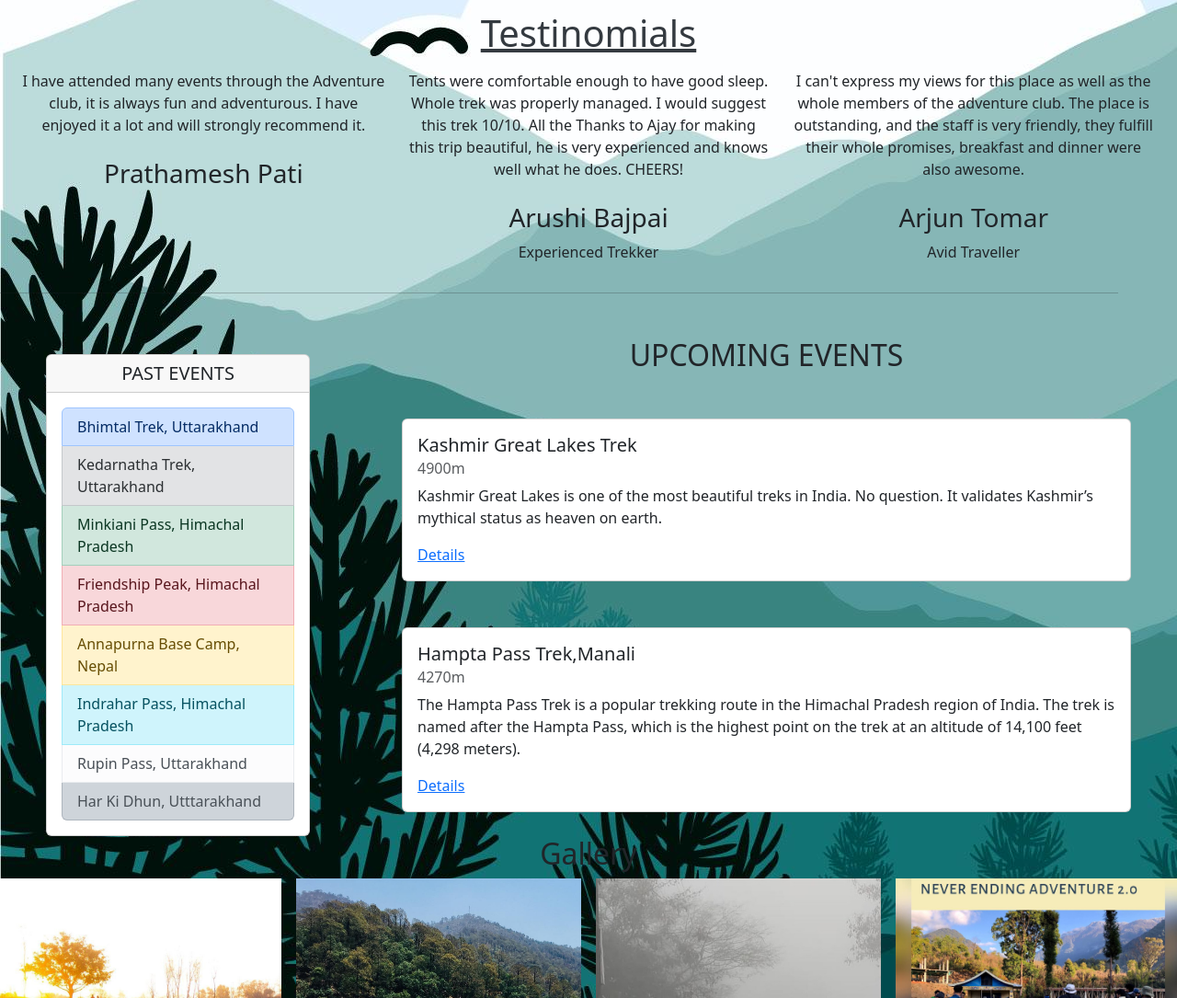
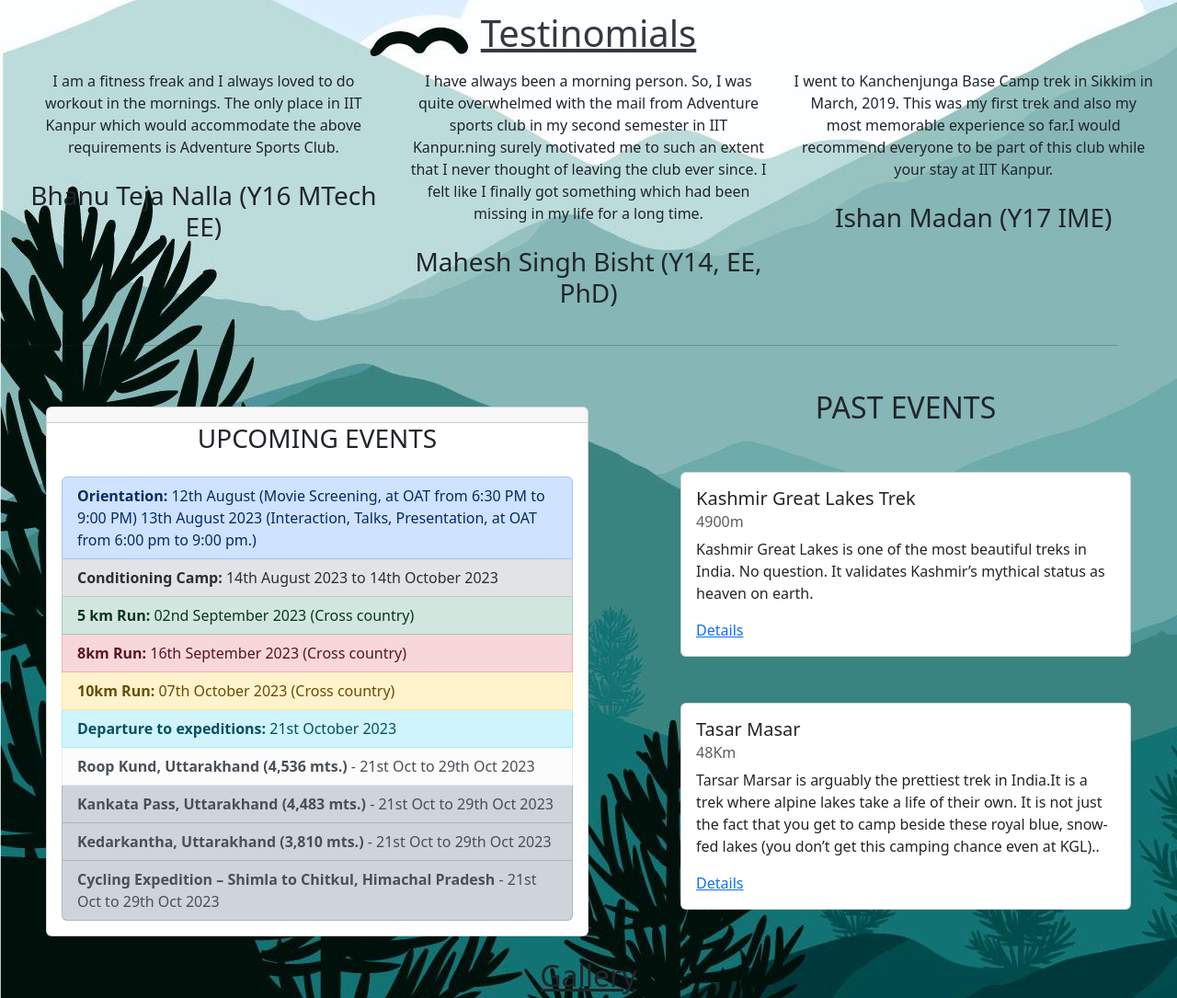
Before and after one commit to Shivang004/Adventure-sports-club, a plain HTML site: page index.html in a window 1280 px wide. Shown: the part 626-1711 px from the top of the page at 92% size. Drawn offline with nearby package versions, Linux system fonts and the light colour scheme.

Commit message:
Add files via upload

```diff
--- a/adv.css
+++ b/adv.css
@@ -38,8 +38,8 @@ body {
 
 .event {
   margin-top: 2rem;
-  width: 65%;
-  width: 70%;
+  /* width: 65%; */
+  width: 50%;
 }
 
 .container {
@@ -129,6 +129,7 @@ body {
 
   .card {
     margin: auto;
+    width: 90%;
   }
 
   .row {
@@ -271,7 +272,13 @@ img {
 img.hover-shadow {
   transition: 0.3s;
 }
+.cblock{
+  display: flex;
 
+}
+.Coordinators{
+  margin: auto;
+}
 .hover-shadow:hover {
   box-shadow: 0 4px 8px 0 rgba(0, 0, 0, 0.2), 0 6px 20px 0 rgba(0, 0, 0, 0.19);
 }
@@ -284,7 +291,7 @@ img.hover-shadow {
 
   .text1 {
     padding-left: 2em;
-    padding-top: 3em;
+    padding-tautoop: 3em;
   }
 
   .container,
@@ -293,7 +300,7 @@ img.hover-shadow {
   }
 
   iframe {
-    width: auto;
+    width: ;
   }
 }
 
@@ -310,7 +317,7 @@ img.hover-shadow {
 }
 
 @media only screen and (max-width: 680px) {
-  .rounded-circle {
+  .cblock {
     display: block;
     margin-left: auto;
     margin-right: auto;
--- a/index.html
+++ b/index.html
@@ -65,24 +65,18 @@
     <div class="container text-center">
       <div class="row">
         <div class="col">
-          I have attended many events through the Adventure club, it is always fun and adventurous. I have enjoyed it a
-          lot and will strongly recommend it.<br><br>
-          <h3>Prathamesh Pati</h3>
+          I am a fitness freak and I always loved to do workout in the mornings. The only place in IIT Kanpur which would accommodate the above requirements is Adventure Sports Club. <br><br>
+          <h3>Bhanu Teja Nalla (Y16 MTech EE)</h3>
         </div>
         <div class="col">
-          Tents were comfortable enough to have good sleep. Whole trek was properly managed. I would suggest this trek
-          10/10. All the Thanks to Ajay for making this trip beautiful, he is very experienced and knows well what he
-          does. CHEERS!<br><br>
-          <h3>Arushi Bajpai</h3>
+          I have always been a morning person. So, I was quite overwhelmed with the mail from Adventure sports club in my second semester in IIT Kanpur.ning surely motivated me to such an extent that I never thought of leaving the club ever since. I felt like I finally got something which had been missing in my life for a long time. <br><br>
+          <h3>Mahesh Singh Bisht (Y14, EE, PhD)</h3>
 
-          Experienced Trekker
         </div>
         <div class="col">
-          I can't express my views for this place as well as the whole members of the adventure club. The place is
-          outstanding, and the staff is very friendly, they fulfill their whole promises, breakfast and dinner were also
-          awesome.<br><br>
-          <h3>Arjun Tomar</h3>
-          Avid Traveller
+          I went to Kanchenjunga Base Camp trek in Sikkim in March, 2019. This was my first trek and also my most memorable experience so far.I would recommend everyone to be part of this club while your stay at IIT Kanpur.<br><br>
+          <h3>Ishan Madan (Y17 IME)</h3>
+
         </div>
       </div>
     </div>
@@ -91,30 +85,40 @@
     <hr style="width:95%;text-align:center;margin-left:0;margin-top:2em;">
   </div>
   <div class="eventshead" id="events">
-    <div class="card" style="width:18rem;">
-      <h5 class="card-header">PAST EVENTS</h5>
+    <div class="card" style="width:50%;">
+      <h5 class="card-header"><h3>UPCOMING EVENTS</h3>
       <div class="card-body">
         <div class="list-group">
-          <a href="#" class="list-group-item list-group-item-action list-group-item-primary">Bhimtal Trek,
-            Uttarakhand</a>
-          <a href="#" class="list-group-item list-group-item-action list-group-item-secondary">Kedarnatha Trek,
-            Uttarakhand</a>
-          <a href="#" class="list-group-item list-group-item-action list-group-item-success">Minkiani Pass, Himachal
-            Pradesh</a>
-          <a href="#" class="list-group-item list-group-item-action list-group-item-danger">Friendship Peak, Himachal
-            Pradesh</a>
-          <a href="#" class="list-group-item list-group-item-action list-group-item-warning">Annapurna Base Camp,
-            Nepal</a>
-          <a href="#" class="list-group-item list-group-item-action list-group-item-info">Indrahar Pass, Himachal
-            Pradesh</a>
-          <a href="#" class="list-group-item list-group-item-action list-group-item-light">Rupin Pass, Uttarakhand</a>
-          <a href="#" class="list-group-item list-group-item-action list-group-item-dark">Har Ki Dhun, Utttarakhand</a>
+          <a href="#" class="list-group-item list-group-item-action list-group-item-primary"><b>Orientation:</b> 12th August (Movie Screening, at OAT from 6:30 PM to 9:00 PM)
+            13th August 2023 (Interaction, Talks, Presentation, at OAT
+            from 6:00 pm to 9:00 pm.)
+            </a>
+          <a href="#" class="list-group-item list-group-item-action list-group-item-secondary"><b>Conditioning Camp:</b> 14th August 2023 to 14th October 2023
+          </a>
+          <a href="#" class="list-group-item list-group-item-action list-group-item-success"><b>5 km Run:</b> 02nd September 2023 (Cross country)
+          </a>
+          <a href="#" class="list-group-item list-group-item-action list-group-item-danger"><b>8km Run:</b> 16th September 2023 (Cross country)
+          </a>
+          <a href="#" class="list-group-item list-group-item-action list-group-item-warning"><b>10km Run:</b> 07th October 2023 (Cross country)
+          </a>
+          <a href="#" class="list-group-item list-group-item-action list-group-item-info">
+            <b>Departure to expeditions:</b> 21st October 2023
+            </a>
+          <a href="#" class="list-group-item list-group-item-action list-group-item-light"><b>Roop Kund, Uttarakhand (4,536 mts.)</b> - 21st Oct to 29th Oct 2023
+          </a>
+          <a href="#" class="list-group-item list-group-item-action list-group-item-dark"><b>Kankata Pass, Uttarakhand (4,483 mts.)</b> - 21st Oct to 29th Oct 2023
+          </a>
+          <a href="#" class="list-group-item list-group-item-action list-group-item-dark"><b>Kedarkantha, Uttarakhand (3,810 mts.)</b> - 21st Oct to 29th Oct 2023
+
+          </a>
+          <a href="#" class="list-group-item list-group-item-action list-group-item-dark"><b>Cycling Expedition – Shimla to Chitkul, Himachal Pradesh</b> - 21st Oct to 29th Oct 2023
+          </a>
         </div>
       </div>
     </div>
     <div class="event">
       <div style="text-align: center;">
-        <p class="h2" id="upcoming">UPCOMING EVENTS</p>
+        <p class="h2" id="upcoming">PAST EVENTS</p>
       </div>
       <div class="card" style="width: auto; ">
         <div class="card-body">
@@ -128,11 +132,9 @@
       </div>
       <div class="card" style="width: auto;">
         <div class="card-body">
-          <h5 class="card-title">Hampta Pass Trek,Manali</h5>
-          <h6 class="card-subtitle mb-2 text-body-secondary">4270m</h6>
-          <p class="card-text">The Hampta Pass Trek is a popular trekking route in the Himachal Pradesh region of India.
-            The trek is named after the Hampta Pass, which is the highest point on the trek at an altitude of 14,100
-            feet (4,298 meters).</p>
+          <h5 class="card-title">Tasar Masar</h5>
+          <h6 class="card-subtitle mb-2 text-body-secondary">48Km</h6>
+          <p class="card-text">Tarsar Marsar is arguably the prettiest trek in India.It is a trek where alpine lakes take a life of their own. It is not just the fact that you get to camp beside these royal blue, snow-fed lakes (you don’t get this camping chance even at KGL)..</p>
           <a href="#" class="card-link">Details</a>
 
         </div>
@@ -140,11 +142,11 @@
     </div>
   </div>
   <center>
-
+      <br>
      <div class="con">
 
-      <h2 style="text-align:center">Gallery</h2>
-
+      <h2 style="text-align:center"><u>Gallery</u></h2>
+      <br>
       <div class="row">
         <div class="column">
           <img src="4.jpg" style="width:100%" onclick="openModal();currentSlide(1)" class="hover-shadow cursor">
@@ -294,12 +296,12 @@
 
 
   </center>
-  <div style="text-align: center;"><u>
+  <div style="text-align: center;"><u><br>
       <h1 class="display-5" id="contact">Coordinators</h1>
     </u><br>
-    <img class="rounded-circle" alt="avatar1" src="https://mdbcdn.b-cdn.net/img/new/avatars/9.webp" />
-    &nbsp;&nbsp;&nbsp;&nbsp;&nbsp;&nbsp;&nbsp;&nbsp;&nbsp;&nbsp;&nbsp;&nbsp;&nbsp;&nbsp;&nbsp;&nbsp;&nbsp;&nbsp;&nbsp;&nbsp;&nbsp;&nbsp;&nbsp;&nbsp;&nbsp;&nbsp;&nbsp;&nbsp;&nbsp;&nbsp;&nbsp;&nbsp;&nbsp;&nbsp;&nbsp;&nbsp;
-    <img class="rounded-circle shadow-4-strong" alt="avatar2" src="https://mdbcdn.b-cdn.net/img/new/avatars/1.webp" />
+    <div class="cblock"><div class="Coordinators"><img class="rounded-circle" alt="avatar1" src="saumya.jpg" style="height:300px; width:300px;"/><br> Saumya Suyal<br><b>Email:</b><a href="mailto:saumyas20@iitk.ac.in">saumyas20@iitk.ac.in</a></div>
+
+    <div class="Coordinators"></section><img class="rounded-circle shadow-4-strong" alt="avatar2" src="kushal.jpg" style="height:300px; width:300px;"/><br> Kushal Pratap Singh <br><b>Email:</b><a href="mailto:kushalp20@iitk.ac.in">kushalp20@iitk.ac.in</a></div></div>
     <br><br><br>
     <iframe src="https://www.google.com/maps/embed?pb=!1m18!1m12!1m3!1d1378.5029898086962!2d80.22960350235445!3d26.50535037868693!2m3!1f0!2f0!3f0!3m2!1i1024!2i768!4f13.1!3m3!1m2!1s0x399c3654e3c092b7%3A0xb6f90dd0b79d449b!2sNew%20Sports%20Complex!5e1!3m2!1sen!2sin!4v1689451416696!5m2!1sen!2sin" width="auto" height="500" style="border:0;" allowfullscreen="" loading="lazy" referrerpolicy="no-referrer-when-downgrade"></iframe>
     <iframe src="https://docs.google.com/forms/d/e/1FAIpQLSd8A3SePR1VN9D5tkw2YfU1FalMq_bIYg-PFVtROiL3R9axdg/viewform?embedded=true" width="auto" height="500" frameborder="0" marginheight="0" marginwidth="0">Loading…</iframe>
@@ -309,10 +311,10 @@
       </div>
       <div class="social-footer-icons">
 
-        <a href="https://www.facebook.com/"><img src="facebook.png" height="48px" width="48px"></a></li>
-        <a href="https://www.instagram.com/?hl=en"><img src="instagram.png" height="48px" width="48px"></a></li>
-        <a href="https://www.youtube.com/"><img src="youtube.png" height="48px" width="48px"></a></li>
-        <a href="https://gmail.com/?lang=en"><img src="gmail.png" height="48px" width="48px"></a></li>
+        <a href="https://www.facebook.com/adventureclubiitk/""><img src="facebook.png" height="48px" width="48px"></a></li>
+        <a href="https://www.instagram.com/adventuresportsclubiitk/"><img src="instagram.png" height="48px" width="48px"></a></li>
+        <a href="https://www.youtube.com/channel/UC9fQmk8xIbGJfuhiCNte_RA"><img src="youtube.png" height="48px" width="48px"></a></li>
+        <a href="mailto:Adventureclubiitk2223@gmail.com"><img src="gmail.png" height="48px" width="48px"></a></li>
 
       </div>
     </footer>
```
Also changed, not shown: kushal.jpg (added), saumya.jpg (added).
